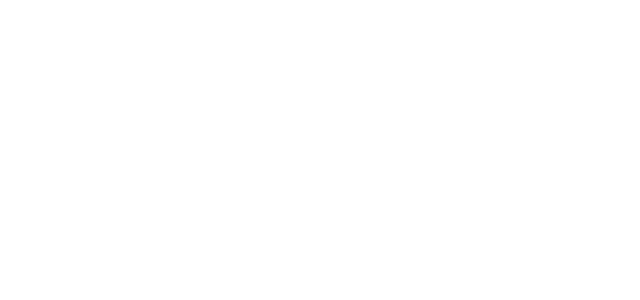
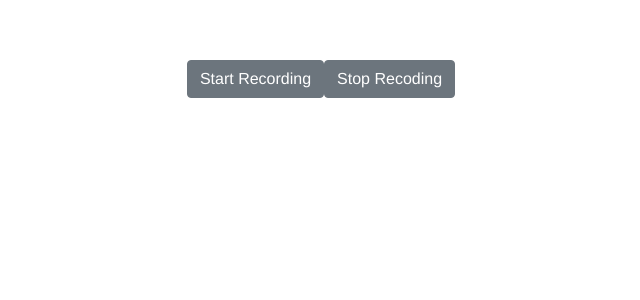
Before and after one commit to SashankSubba/PolyHx2022, a Vue app in the folder Frontend/: page /record in a window 1280 px wide. Shown: the top 300 px of the page, without its empty margins (319-959 px from the left). Built offline with nearby package versions, Linux system fonts and the light colour scheme.

Commit message:
audio component works and plays audio

```diff
--- a/Frontend/src/components/recordAudi.vue
+++ b/Frontend/src/components/recordAudio.vue
@@ -10,22 +10,38 @@
   name: 'recordAudio',
   data() {
     return {
-      recorder: null
+      recorder: null,
+      audioBlob: null,
+      audioUrl: null,
+      audio: null
     }
   },
   methods: {
     startRecording() {
-      let audoRecorder = navigator.mediaDevices.getUserMedia({ audio: true });
+      let audioRecorder = navigator.mediaDevices.getUserMedia({audio: true});
 
-      audoRecorder.then((stream) => {
+      audioRecorder.then((stream) => {
+
         this.recorder = new MediaRecorder(stream);
-        this.recorder.ondataavailable = (e) => {
-           console.log(e)
+        this.recorder.start();
+
+        let audioChunks = []
+
+        this.recorder.ondataavailable = (event) => {
+          audioChunks.push(event.data)
+
+          let audioBlob = new Blob(audioChunks)
+          let audioUrl = URL.createObjectURL(audioBlob)
+          let audio = new Audio(audioUrl)
+
+          audio.play()
         };
       });
+
+
     },
     stopRecording() {
-      if (recorder != null){
+      if (this.recorder !== null) {
         this.recorder.stop()
       }
     }
--- a/Frontend/src/main.js
+++ b/Frontend/src/main.js
@@ -8,6 +8,7 @@
 
 import login from './pages/login.vue'
 import signup from './pages/signup'
+import recordAudio from "@/components/recordAudio";
 
 Vue.use(BootstrapVue)
 
@@ -15,6 +16,7 @@
 
 const routes = [
   { path: '/signup', component: signup},
+  { path: '/record', component: recordAudio},
   { path: '/', component: login},
 
 ]
```
